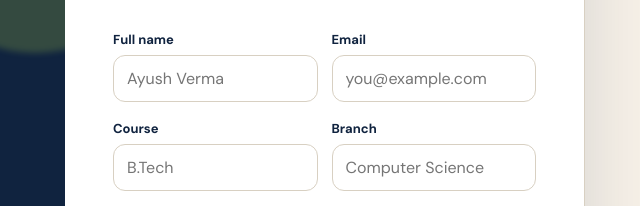
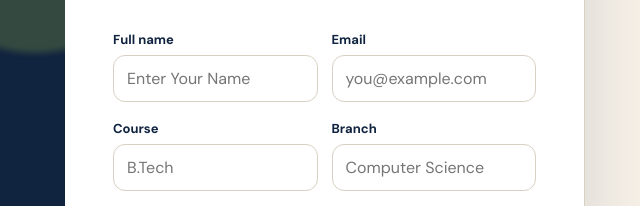
Before and after one commit to Ayush-coder368/Chat-with-Pdf-Frontend, a plain HTML site: page register.html in a window 1280 px wide. Shown: the part 175-381 px from the top of the page, 575-1215 px from the left. Drawn offline with nearby package versions, Linux system fonts and the light colour scheme.

Commit message:
Update placeholder for full name input

```diff
--- a/register.html
+++ b/register.html
@@ -33,7 +33,7 @@
                 <form id="auth-form" data-mode="register">
                     <div class="form-grid">
                         <div class="form-group"><label>Full name</label><input class="input" name="name" required
-                                placeholder="Ayush Verma"></div>
+                                placeholder="Enter Your Name"></div>
                         <div class="form-group"><label>Email</label><input class="input" type="email" name="email"
                                 required placeholder="you@example.com"></div>
                     </div>
```
